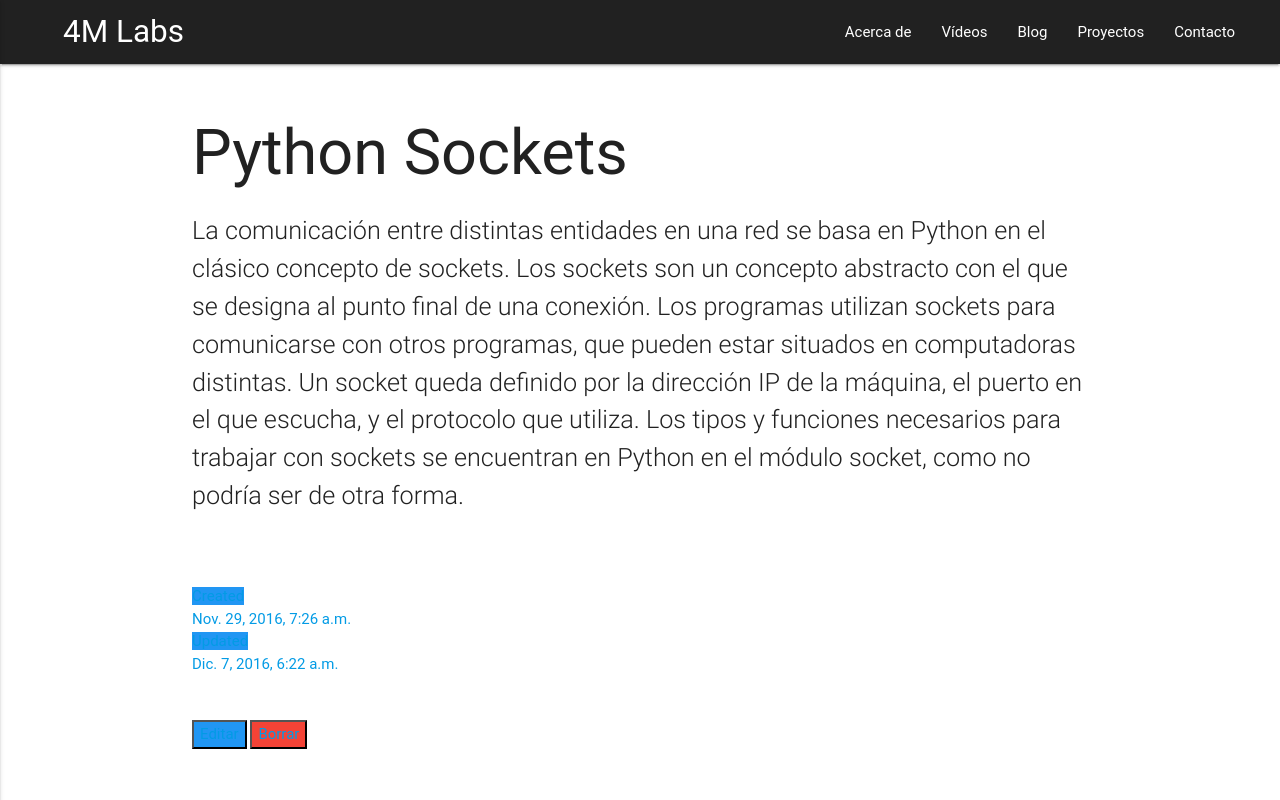
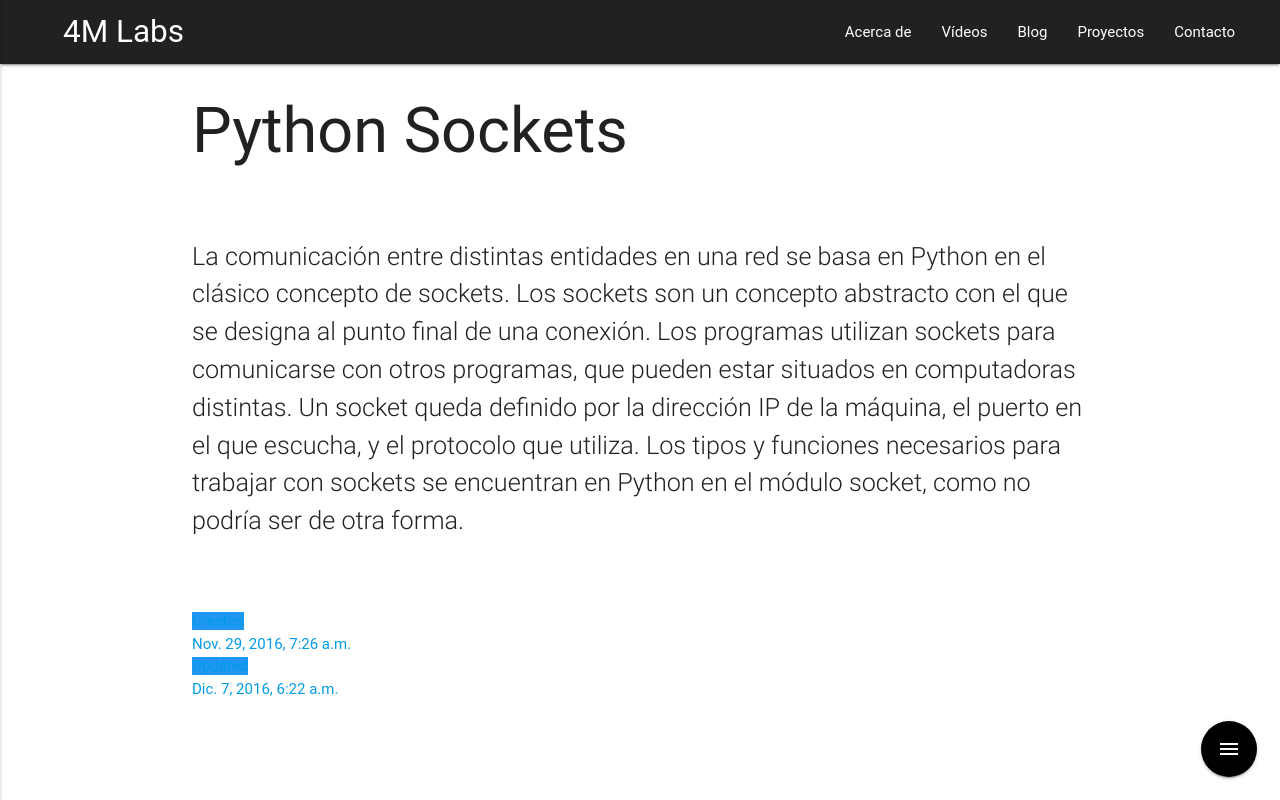
Before and after one commit to metalerk/4mlabs-platform-old, a Django app: page /posts/50/ in a window 1280 px wide. Run offline with Django 3.2, Linux system fonts and the light colour scheme; data comes from the database, SQL or seed files in the repository; both versions use the stored data as it was after the commit; some libraries are stand-ins or nearby versions; some web fonts are replaced.

Commit message:
image upload

```diff
--- a/templates/post_create.html
+++ b/templates/post_create.html
@@ -48,7 +48,7 @@
   })
 ;
 		$(".cancel").click(function(){
-			$(location).attr('href', '/posts	');
+			$(location).attr('href', '/posts');
 		});
 	</script>
 
--- a/templates/post_detail.html
+++ b/templates/post_detail.html
@@ -12,20 +12,19 @@
 
 		{% for message in messages %}
 
-		<div class="ui success message">
-		  <i class="close icon"></i>
-		  <div class="header">
-		 	{{ message }}
-		  </div>
-		  <!-- <p>La entrada se ha creado correctamente</p> -->
-		</div>
+		<br>
+
+		<div class="chip">
+			{{ message }}
+    	<i class="close material-icons">close</i>
+  		</div>
 
 		{% endfor %}
 
 		{% endif %}
 
+	  	<h1 class="centered	">{{ post.title }}</h1>
 		<br>
-	  	<h1 class="ui header centered">{{ post.title }}</h1>
 	  	{% autoescape on %}
 	  	<p class="flow-text">{{ post.content|safe }}</p>
 		{% endautoescape %}
@@ -44,10 +43,17 @@
 		<br>
 		<br>
 
-		<a href='{{ post.get_absolute_url|add:"edit" }}'><button class="ui inverted blue button">Editar</button></a>
 
-		<a id="erase"><button id="delete" class="ui inverted red button">Borrar</button></a>
+		<div class="fixed-action-btn horizontal">
+			<a class="btn-floating btn-large black">
+			  <i class="material-icons">menu</i>
+			</a>
+			<ul>
+				<li><a href='{{ post.get_absolute_url|add:"edit" }}' class="btn-floating teal tooltipped" data-position="top" data-delay="50" data-tooltip="Editar"><i class="material-icons">mode_edit</i></a></li>
+      			<li><a id="erase"><button id="delete" class="btn-floating red tooltipped" data-position="top" data-delay="50" data-tooltip="Borrar""><i class="material-icons">not_interested</i></a></li>
 
+			</ul>
+		  </div>
 
 	  	</div>
 
@@ -102,6 +108,14 @@
 			<!--   -->
 
 <script>
+$('.chips').material_chip();
+
+
+  $(document).ready(function(){
+    $('.tooltipped').tooltip({delay: 50});
+  });
+
+
 	$('.message .close')
   .on('click', function() {
     	$(this).closest('.message').transition('fade');
--- a/templates/post_update.html
+++ b/templates/post_update.html
@@ -33,9 +33,8 @@
 
 	<div class="ui buttons">
 
-	    <button type="submit" class="ui inverted blue button">Actualizar</button>
-	    <div class="or"></div>
-	    <button type="reset" class="ui inverted red button" id="cancelSubmit">Cancelar</button>
+	    <button type="submit" class="btn waves-effect waves-light">Actualizar</button>
+	    <button type="reset" class="btn waves-effect waves-light" id="cancelSubmit">Cancelar</button>
 
   	</div>
 
```
Also changed, not shown: db.sqlite3.
